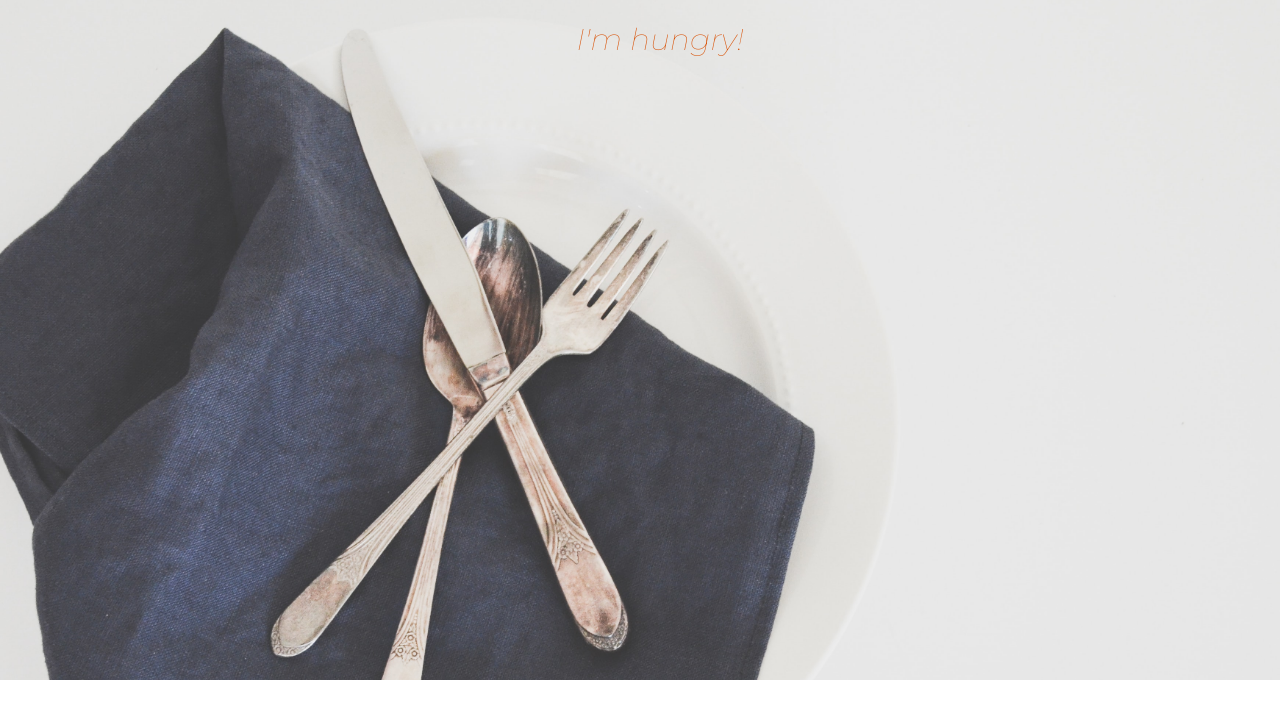
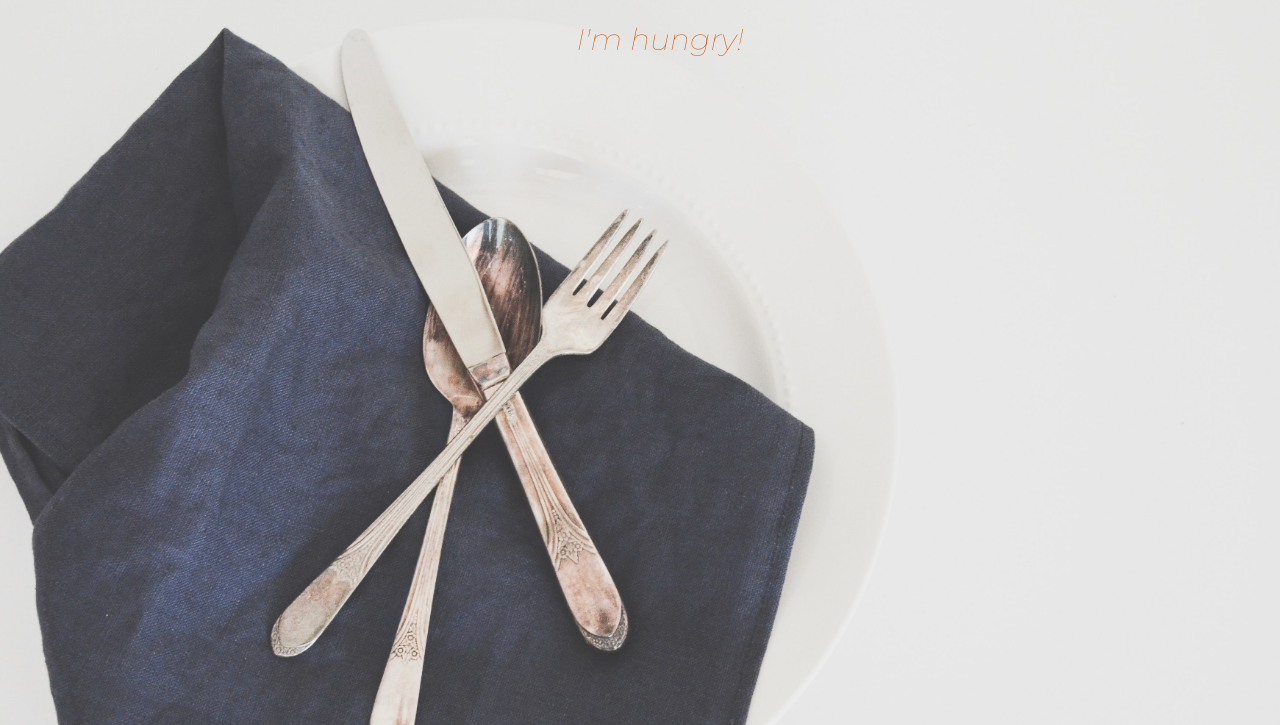
Before and after one commit to achogue/random-restaurant-generator, a plain HTML site: page index.html in a window 1280 px wide. Shown: the part 120-845 px from the top of the page. Before the commit the page ends 800 px from the top, so only its background shows below. Drawn offline with Linux system fonts and the light colour scheme.

```diff
--- a/index.html
+++ b/index.html
@@ -10,9 +10,8 @@
     <link rel="preconnect" href="https://fonts.gstatic.com" crossorigin>
     <link href="https://fonts.googleapis.com/css2?family=Montserrat:ital,wght@1,100&display=swap" rel="stylesheet">
 </head>
-<body>
+<body id="hero" alt="Full webpage background image of plate with fork and knife">
     <h1>Food Finder</h1>
-    <!-- <img id="dine" src="debby-hudson-pomybSOZsts-unsplash.jpg" alt="Full webpage background image of plate with fork and knife"> -->
     <ul>
         <li>I'm hungry!</li>
         <li></li>
--- a/style.css
+++ b/style.css
@@ -1,9 +1,6 @@
-html {
+#hero {
+    background-image: url(debby-hudson-pomybSOZsts-unsplash.jpg);
     height: 100vh;
-}
-body {
-    background-image: url(debby-hudson-pomybSOZsts-unsplash.jpg);
-
     background-size: cover;
     object-fit: cover;
 }
```
